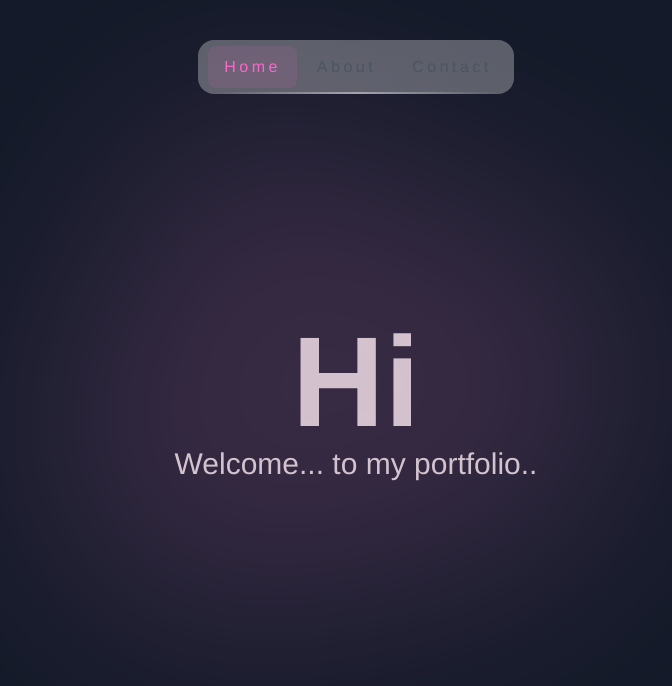
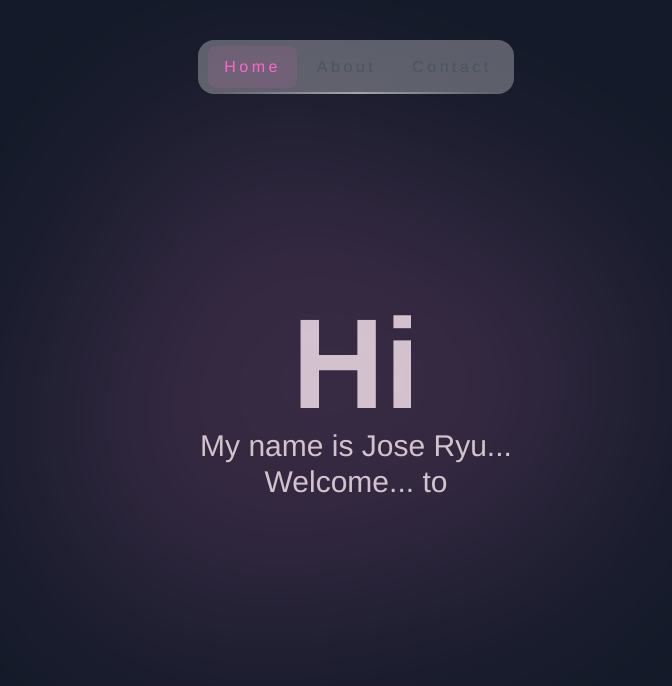
Before and after one commit to ryusu777/ryusu.id, a Nuxt app: page / in a window 1280 px wide. Shown: the top 686 px of the page, without its empty margins (284-956 px from the left). Built offline with nearby package versions, Linux system fonts and the light colour scheme; a web font is replaced by a local one.

Commit message:
uses composables for typewriter, added texts to intro

```diff
--- /dev/null
+++ b/composables/useTypewriter.ts
@@ -0,0 +1,59 @@
+import { ref } from 'vue';
+
+export function useTypewriter(options = {
+  typingSpeed: 150,
+  pauseBetweenLines: 1000,
+}) {
+  const displayText = ref('');
+  let currentTextIndex = 0;
+  let currentCharIndex = 0;
+
+  const sleep = (ms: number) => new Promise(resolve => setTimeout(resolve, ms));
+
+  async function typeText(texts: string[]) {
+    while (currentTextIndex < texts.length) {
+      const currentText = texts[currentTextIndex];
+
+      // Type current text
+      while (currentCharIndex < currentText.length) {
+        // Check if we're at the start of an HTML tag
+        if (currentText[currentCharIndex] === '<') {
+          // Find the end of the tag
+          const tagEnd = currentText.indexOf('>', currentCharIndex);
+          if (tagEnd !== -1) {
+            // Add the entire tag at once
+            const fullTag = currentText.substring(currentCharIndex, tagEnd + 1);
+            displayText.value = displayText.value + fullTag;
+            currentCharIndex = tagEnd + 1;
+            continue;
+          }
+        }
+
+        // Normal character-by-character typing for non-tag text
+        displayText.value = displayText.value + currentText[currentCharIndex];
+        currentCharIndex++;
+        await sleep(options.typingSpeed);
+      }
+
+      // Pause between texts
+      if (currentTextIndex < texts.length - 1) {
+        await sleep(options.pauseBetweenLines);
+      }
+
+      currentTextIndex++;
+      currentCharIndex = 0;
+    }
+  }
+
+  function reset() {
+    displayText.value = '';
+    currentTextIndex = 0;
+    currentCharIndex = 0;
+  }
+
+  return {
+    displayText,
+    typeText,
+    reset
+  };
+}
--- a/pages/index.vue
+++ b/pages/index.vue
@@ -3,39 +3,30 @@
     <section class="min-h-screen flex flex-col justify-center items-center relative">
       <AnimatedBackground />
       <h1 class="text-9xl font-bold">Hi</h1>
-      <p class="text-bold md:text-3xl text-xl typing-animation" ref="typingText">
-        <span class="typing-cursor">{{ displayText }}</span>
-      </p>
+      <p class="text-bold md:text-3xl text-xl typing-animation text-center" v-html="displayText"></p>
     </section>
   </main>
 </template>
 
 <script setup lang="ts">
-import { ref, onMounted } from 'vue';
+import { onMounted } from 'vue';
 import AnimatedBackground from '@/components/AnimatedBackground.vue';
+import { useTypewriter } from '@/composables/useTypewriter';
 
-onMounted(() => {
-  typeText();
+const texts = [
+  "My name is Jose Ryu...",
+  "<br />Welcome...",
+  " to my portfolio...",
+  "<br />I'm a software engineer...",
+  "<br />This website is still on development...😢"
+];
+
+const { displayText, typeText } = useTypewriter({
+  typingSpeed: 100,
+  pauseBetweenLines: 750
 });
 
-const first = "Welcome...";
-const second = " to my portfolio...";
-const displayText = ref("");
-let currentCharIndex = 0;
-
-const typeText = () => {
-  if (currentCharIndex < first.length) {
-    displayText.value = first.substring(0, currentCharIndex + 1);
-    currentCharIndex++;
-    if (currentCharIndex === first.length) {
-      setTimeout(typeText, 1000); // Adjust typing speed here)
-      return;
-    };
-    setTimeout(typeText, 150); // Adjust typing speed here
-  } else if (currentCharIndex < first.length + second.length) {
-    displayText.value = first + second.substring(0, currentCharIndex - first.length + 1);
-    currentCharIndex++;
-    setTimeout(typeText, 150); // Adjust typing speed here
-  }
-};
+onMounted(async () => {
+  await typeText(texts);
+});
 </script>
```
